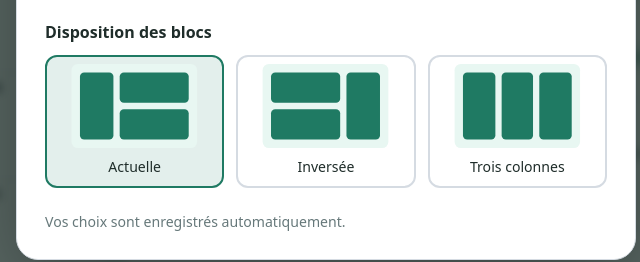
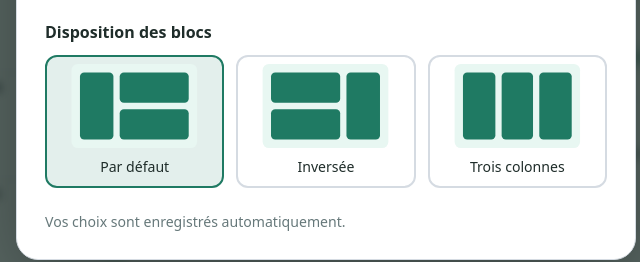
Before and after one commit to noaribote/tPlan, an Electron app: page views/home.html in a window 1420 px wide. Both pictures are taken after a click on the button 35 px from the left and 35 px from the top of the page. Shown: the part 412-674 px from the top of the page, 384-1024 px from the left. Drawn offline with Linux system fonts and the light colour scheme; some icons are missing.

Commit message:
correction

```diff
--- a/views/home.html
+++ b/views/home.html
@@ -29,7 +29,7 @@
         <fieldset>
             <legend>Disposition des blocs</legend>
             <div class="preferences-options">
-                <button type="button" class="preference-choice" data-grid-choice="actuel" aria-pressed="true"><span class="preference-preview preview-actuel" aria-hidden="true"></span>Actuelle</button>
+                <button type="button" class="preference-choice" data-grid-choice="actuel" aria-pressed="true"><span class="preference-preview preview-actuel" aria-hidden="true"></span>Par défaut</button>
                 <button type="button" class="preference-choice" data-grid-choice="inverse" aria-pressed="false"><span class="preference-preview preview-inverse" aria-hidden="true"></span>Inversée</button>
                 <button type="button" class="preference-choice" data-grid-choice="colonnes" aria-pressed="false"><span class="preference-preview preview-colonnes" aria-hidden="true"></span>Trois colonnes</button>
             </div>
```
